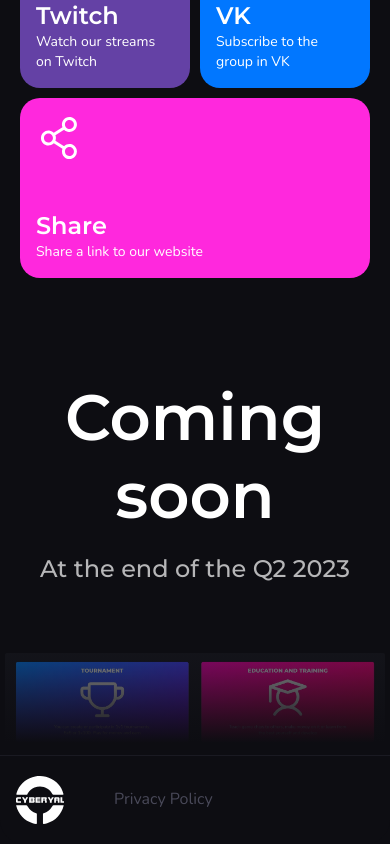
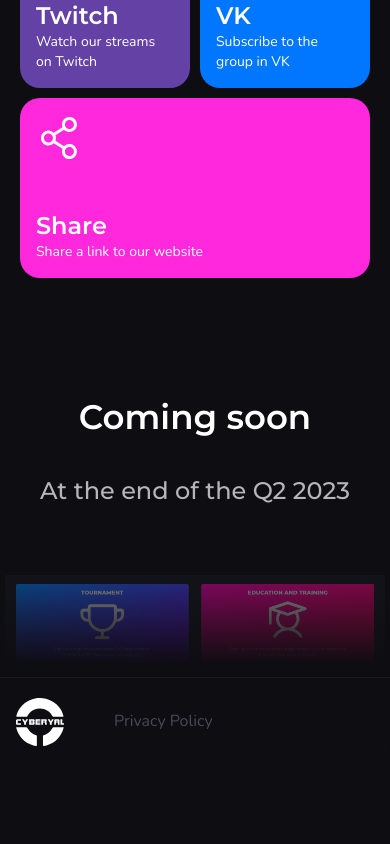
Before and after one commit to VladislavKori/CyberyalLanding, a Next.js app: page / in a window 390 px wide. Shown: the part 1858-2702 px from the top of the page. After the commit the page ends 2624 px from the top, so only its background shows below. Built offline with nearby package versions, Linux system fonts and the light colour scheme.

Commit message:
fix: v0.5

```diff
--- a/styles/Home.module.scss
+++ b/styles/Home.module.scss
@@ -176,7 +176,7 @@
     &__title {
             font-family: 'Montserrat';
             font-weight: 600;
-            font-size: 34px;
+            font-size: 34px !important;
             text-align: center;
         }
 
--- a/styles/globals.scss
+++ b/styles/globals.scss
@@ -16,6 +16,16 @@
     opacity: 1;
 }
 
+::-webkit-scrollbar {
+    width: 6px;
+    background: #1A1A22;
+}
+
+::-webkit-scrollbar-thumb {
+    background: #288BFF;
+    border-radius: 10px;
+    width: 10px;
+}
 // Modal
 
 .modal {
```
